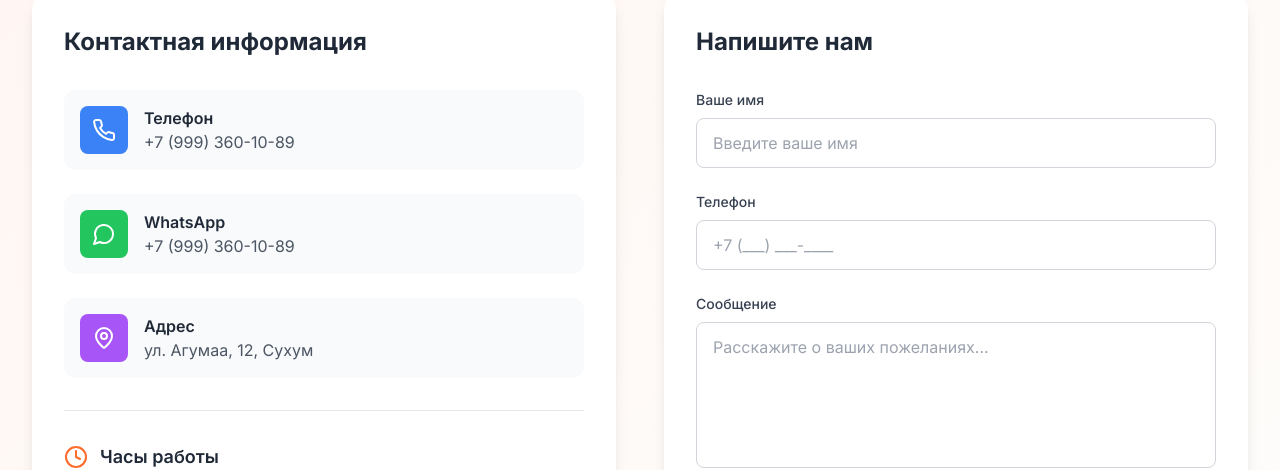
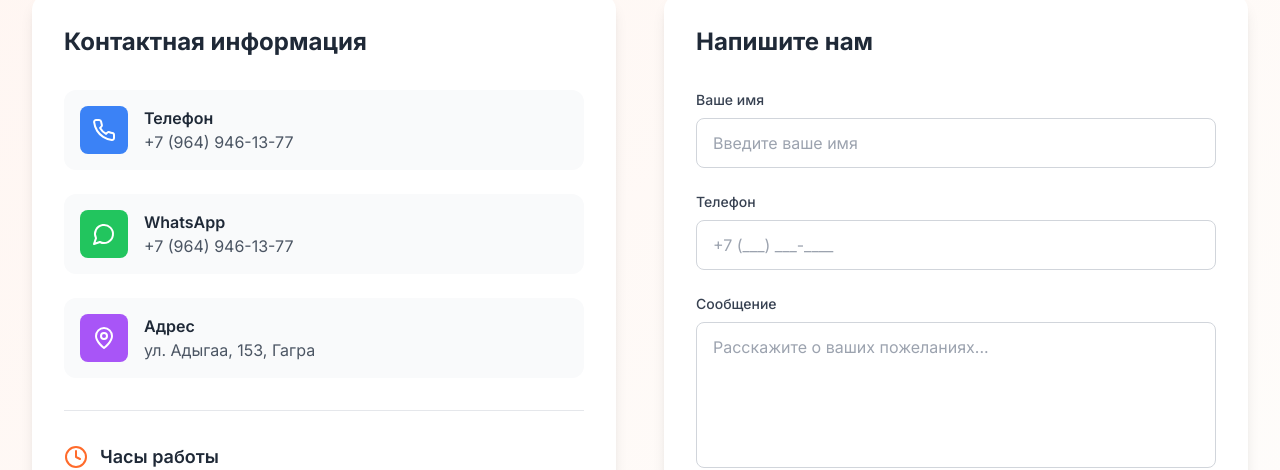
Before and after one commit to hotel-vartan/site, a React (Vite) app: page / in a window 1280 px wide. Shown: the part 3740-4210 px from the top of the page. Built offline with nearby package versions, Linux system fonts and the light colour scheme.

Commit message:
Update Contact.tsx

```diff
--- a/src/components/Contact.tsx
+++ b/src/components/Contact.tsx
@@ -16,7 +16,7 @@ const Contact = () => {
 
     // Формируем сообщение для WhatsApp
     const message = `Здравствуйте! Меня зовут ${formData.name}.%0A%0AТелефон: ${formData.phone}%0A%0AСообщение: ${formData.message}`;
-    const whatsappUrl = `https://wa.me/79993601089?text=${message}`;
+    const whatsappUrl = `https://wa.me/79649461377?text=${message}`;
 
     // Открываем WhatsApp
     window.open(whatsappUrl, '_blank');
@@ -39,20 +39,20 @@ const Contact = () => {
     {
       icon: Phone,
       title: 'Телефон',
-      value: '+7 (999) 360-10-89',
+      value: '+7 (964) 946-13-77',
       color: 'bg-blue-500'
     },
     {
       icon: MessageCircle,
       title: 'WhatsApp',
-      value: '+7 (999) 360-10-89',
-      link: 'https://wa.me/79993601089?text=Здравствуйте! Интересует бронирование номера.',
+      value: '+7 (964) 946-13-77',
+      link: 'https://wa.me/79649461377?text=Здравствуйте! Интересует бронирование номера.',
       color: 'bg-green-500'
     },
     {
       icon: MapPin,
       title: 'Адрес',
-      value: 'ул. Агумаа, 12, Сухум',
+      value: 'ул. Адыгаа, 153, Гагра',
       link: '#location',
       color: 'bg-purple-500'
     }
```
